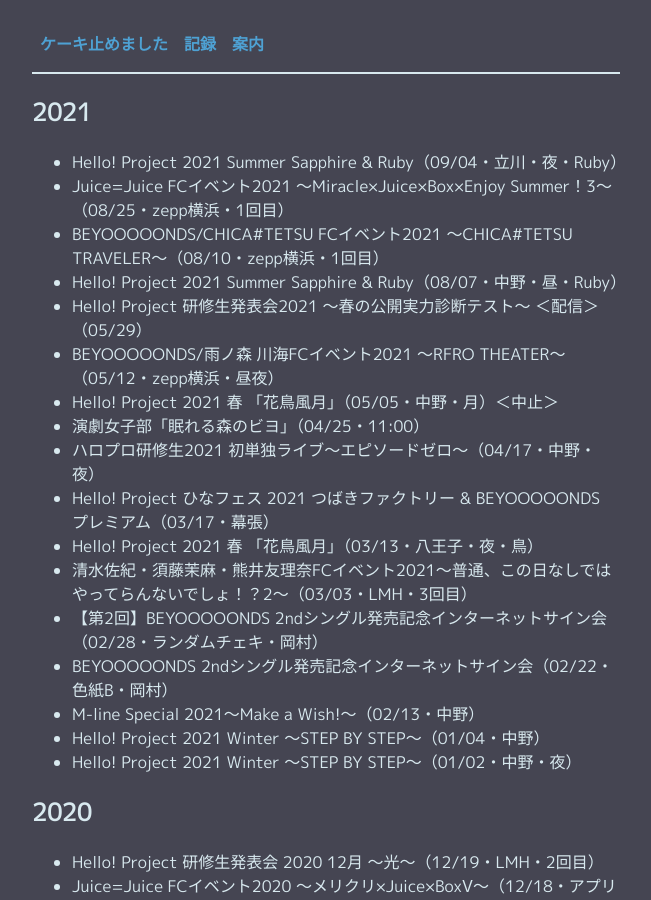
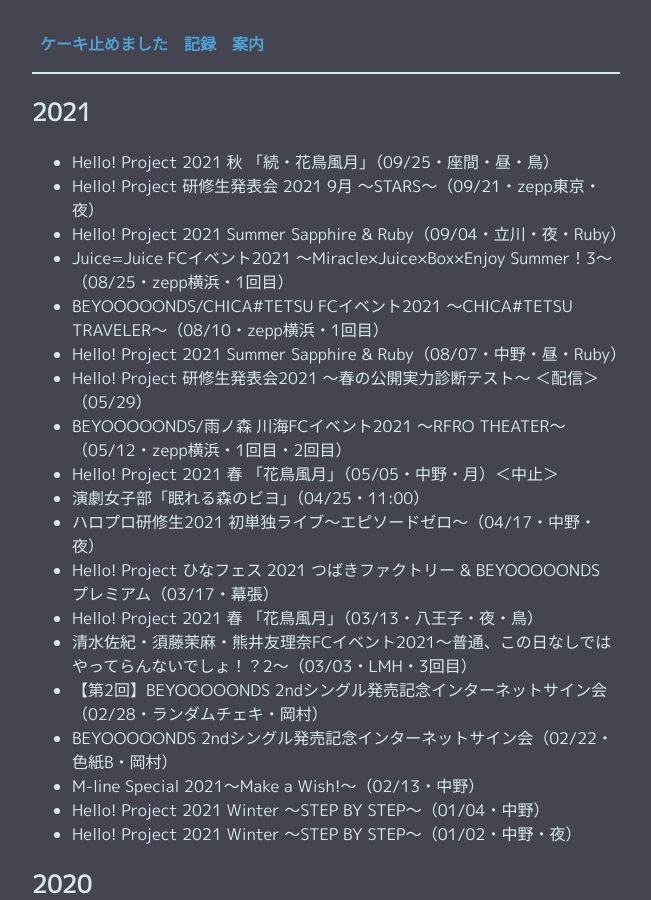
Before and after one commit to udonparadise/udonparadise.github.io, a Jekyll site: the page built from _pages/events.md, in a window 1280 px wide and 900 px high. Shown: the whole window, without its empty margins (314-965 px from the left). Built offline with Jekyll 4.4.1, drawn with Linux system fonts in a browser that asks for light colours.

Commit message:
update events

```diff
--- a/_pages/events.md
+++ b/_pages/events.md
@@ -4,12 +4,14 @@
 ---
 
 # 2021
+- Hello! Project 2021 秋 「続・花鳥風月」（09/25・座間・昼・鳥）
+- Hello! Project 研修生発表会 2021 9月 ～STARS～（09/21・zepp東京・夜）
 - Hello! Project 2021 Summer Sapphire & Ruby（09/04・立川・夜・Ruby）
 - Juice=Juice FCイベント2021 ～Miracle×Juice×Box×Enjoy Summer！3～ （08/25・zepp横浜・1回目）
 - BEYOOOOONDS/CHICA#TETSU FCイベント2021 ～CHICA#TETSU TRAVELER～（08/10・zepp横浜・1回目）
 - Hello! Project 2021 Summer Sapphire & Ruby（08/07・中野・昼・Ruby）
 - Hello! Project 研修生発表会2021 ～春の公開実力診断テスト～ ＜配信＞（05/29）
-- BEYOOOOONDS/雨ノ森 川海FCイベント2021 ～RFRO THEATER～（05/12・zepp横浜・昼夜）
+- BEYOOOOONDS/雨ノ森 川海FCイベント2021 ～RFRO THEATER～（05/12・zepp横浜・1回目・2回目）
 - Hello! Project 2021 春 「花鳥風月」（05/05・中野・月）＜中止＞
 - 演劇女子部「眠れる森のビヨ」（04/25・11:00）
 - ハロプロ研修生2021 初単独ライブ〜エピソードゼロ〜（04/17・中野・夜）
```
